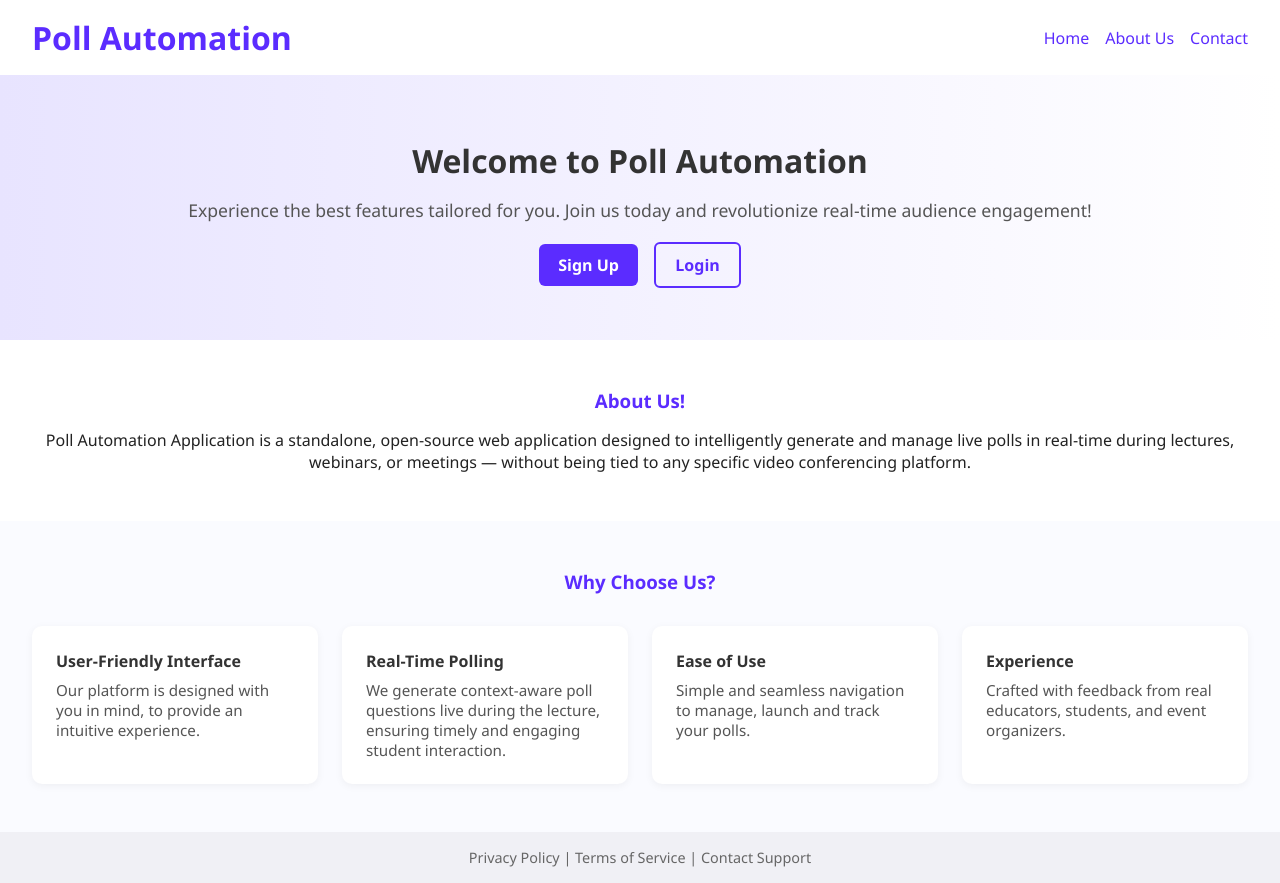
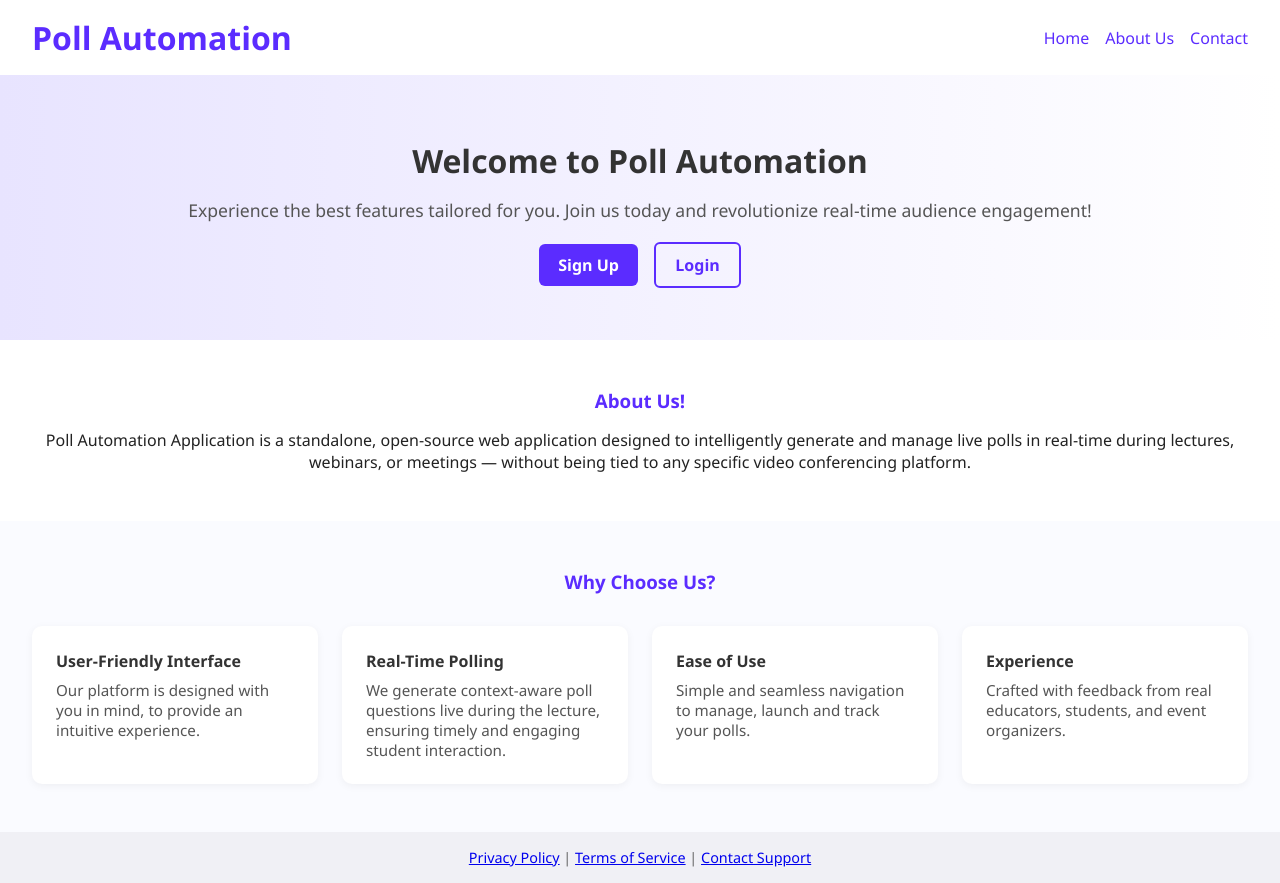
Before and after one commit to AyushHL/poll-generation, a React (Vite) app: page / in a window 1280 px wide. Built offline with nearby package versions, Linux system fonts and the light colour scheme.

Commit message:
Ayush updated Home

```diff
--- a/src/pages/Home.tsx
+++ b/src/pages/Home.tsx
@@ -54,7 +54,11 @@ const Home: React.FC = () => {
       </section>
 
       <footer className="footer">
-        <p>Privacy Policy | Terms of Service | Contact Support</p>
+        <p>
+            <Link to="/privacy-policy">Privacy Policy</Link> |{" "}
+            <Link to="/terms-of-service">Terms of Service</Link> |{" "}
+            <Link to="/contact">Contact Support</Link>
+        </p>
       </footer>
     </div>
   );
```
